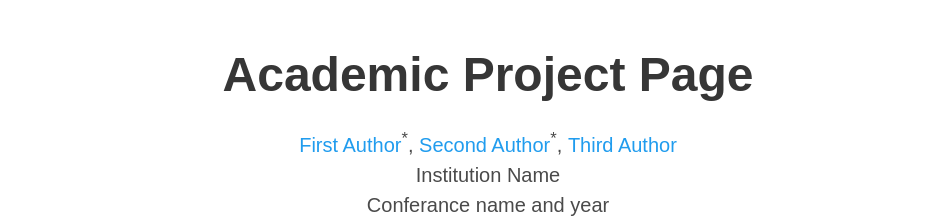
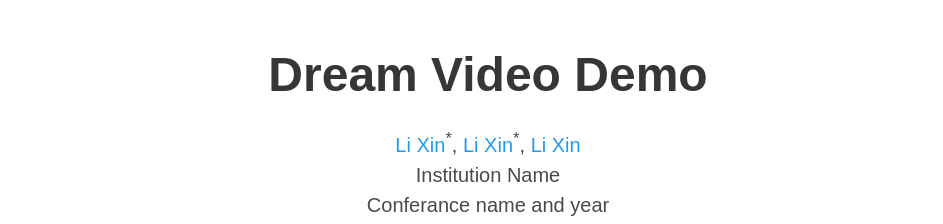
Before and after one commit to VideoGen/dream-a-video, a plain HTML site: page index.html in a window 1280 px wide. Shown: the top 224 px of the page, without its empty margins (152-1095 px from the left). Drawn offline with nearby package versions, Linux system fonts and the light colour scheme; some icons are missing; a web font is replaced by a local one.

Commit message:
modify authur

```diff
--- a/index.html
+++ b/index.html
@@ -52,15 +52,15 @@
       <div class="container is-max-desktop">
         <div class="columns is-centered">
           <div class="column has-text-centered">
-            <h1 class="title is-1 publication-title">Academic Project Page</h1>
+            <h1 class="title is-1 publication-title">Dream Video Demo</h1>
             <div class="is-size-5 publication-authors">
               <!-- Paper authors -->
               <span class="author-block">
-                <a href="FIRST AUTHOR PERSONAL LINK" target="_blank">First Author</a><sup>*</sup>,</span>
+                <a href="FIRST AUTHOR PERSONAL LINK" target="_blank">Li Xin</a><sup>*</sup>,</span>
                 <span class="author-block">
-                  <a href="SECOND AUTHOR PERSONAL LINK" target="_blank">Second Author</a><sup>*</sup>,</span>
+                  <a href="SECOND AUTHOR PERSONAL LINK" target="_blank">Li Xin</a><sup>*</sup>,</span>
                   <span class="author-block">
-                    <a href="THIRD AUTHOR PERSONAL LINK" target="_blank">Third Author</a>
+                    <a href="THIRD AUTHOR PERSONAL LINK" target="_blank">Li Xin</a>
                   </span>
                   </div>
 
```
